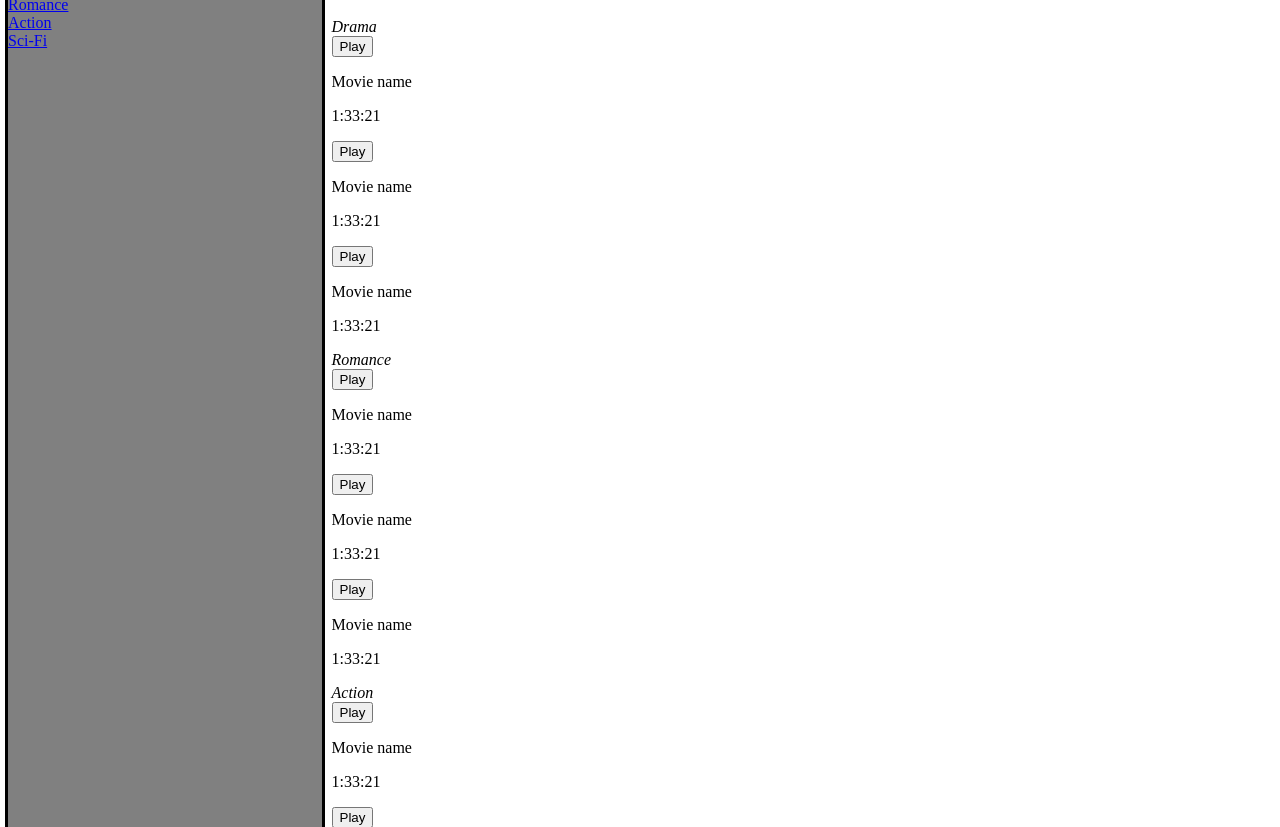
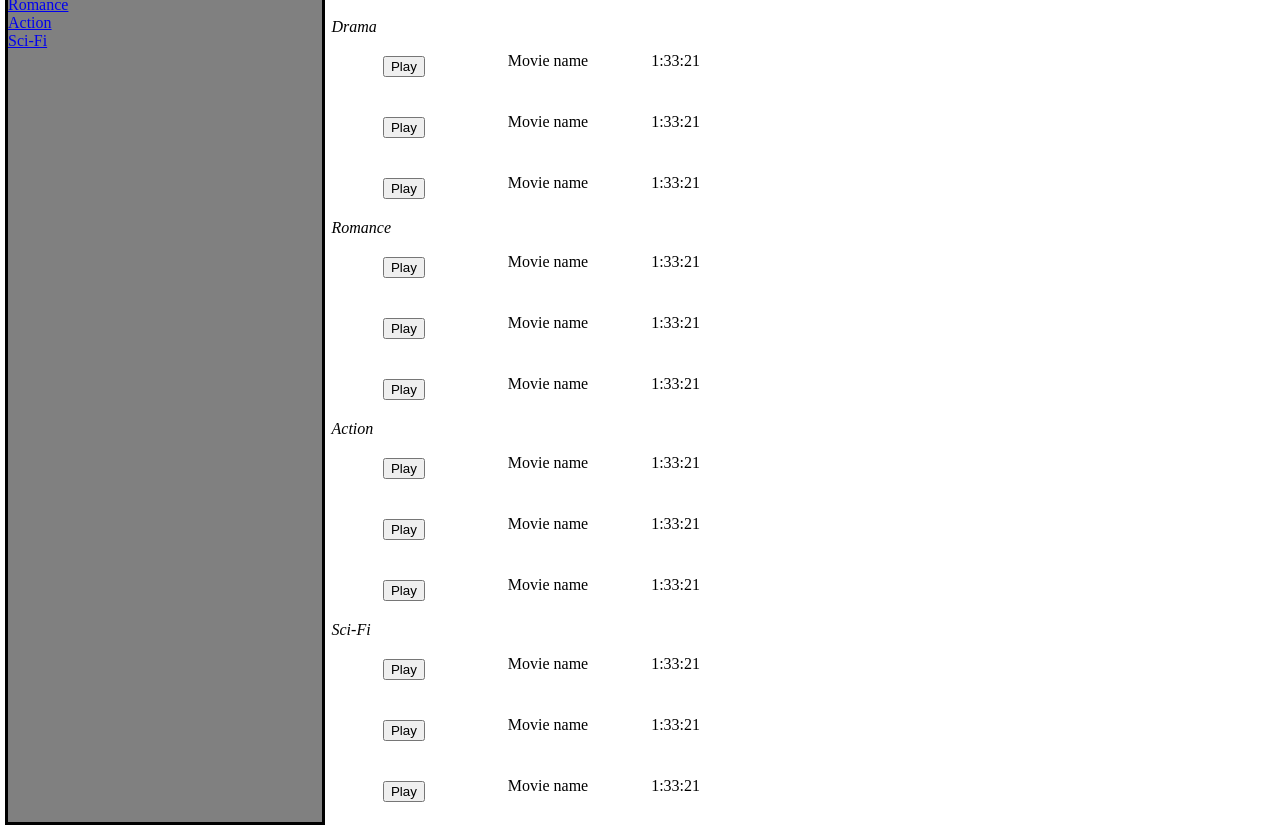
Before and after one commit to breyana/phase-2-challenge, a plain HTML site: page part-3/index.html in a window 1280 px wide. Shown: the part 125-952 px from the top of the page. Drawn offline with Linux system fonts and the light colour scheme.

Commit message:
Add styling

```diff
--- a/part-3/index.html
+++ b/part-3/index.html
@@ -27,19 +27,19 @@
         <div id="Drama">
           <i>Drama</i>
           <div class="movie-list">
-            <div>
+            <div class="movie-details">
               <button>Play</button>
               <p>Movie name</p>
               <p>1:33:21</p>
             </div>
 
-            <div>
+            <div class="movie-details">
               <button>Play</button>
               <p>Movie name</p>
               <p>1:33:21</p>
             </div>
 
-            <div>
+            <div class="movie-details">
               <button>Play</button>
               <p>Movie name</p>
               <p>1:33:21</p>
@@ -49,19 +49,19 @@
         <div id="Romance">
           <i>Romance</i>
           <div class="movie-list">
-            <div>
+            <div class="movie-details">
               <button>Play</button>
               <p>Movie name</p>
               <p>1:33:21</p>
             </div>
 
-            <div>
+            <div class="movie-details">
               <button>Play</button>
               <p>Movie name</p>
               <p>1:33:21</p>
             </div>
 
-            <div>
+            <div class="movie-details">
               <button>Play</button>
               <p>Movie name</p>
               <p>1:33:21</p>
@@ -71,19 +71,19 @@
         <div id="Action">
           <i>Action</i>
           <div class="movie-list">
-            <div>
+            <div class="movie-details">
               <button>Play</button>
               <p>Movie name</p>
               <p>1:33:21</p>
             </div>
 
-            <div>
+            <div class="movie-details">
               <button>Play</button>
               <p>Movie name</p>
               <p>1:33:21</p>
             </div>
 
-            <div>
+            <div class="movie-details">
               <button>Play</button>
               <p>Movie name</p>
               <p>1:33:21</p>
@@ -92,19 +92,19 @@
         <div id="Sci-Fi">
           <i>Sci-Fi</i>
           <div class="movie-list">
-            <div>
+            <div class="movie-details">
               <button>Play</button>
               <p>Movie name</p>
               <p>1:33:21</p>
             </div>
 
-            <div>
+            <div class="movie-details">
               <button>Play</button>
               <p>Movie name</p>
               <p>1:33:21</p>
             </div>
 
-            <div>
+            <div class="movie-details">
               <button>Play</button>
               <p>Movie name</p>
               <p>1:33:21</p>
--- a/part-3/styles.css
+++ b/part-3/styles.css
@@ -3,6 +3,19 @@ header {
   justify-content: space-between;
   outline-style: solid;
   margin-bottom: 10px;
+}
+
+a {
+  display: block;
+}
+
+main {
+  float: left;
+  width: 75%;
+}
+
+h1 {
+  margin-top: 0;
 }
 
 .categories {
@@ -21,15 +34,15 @@ header {
   justify-content: space-between;
 }
 
-a {
-  display: block;
+.movie-list > div {
+    display: flex;
+    justify-content: space-around;
 }
 
-main {
-  float: left;
-  width: 75%;
+.movie-details {
+  width: 400px;
 }
 
-h1 {
-  margin-top: 0;
+.movie-details > button {
+  margin: 20px;
 }
```
